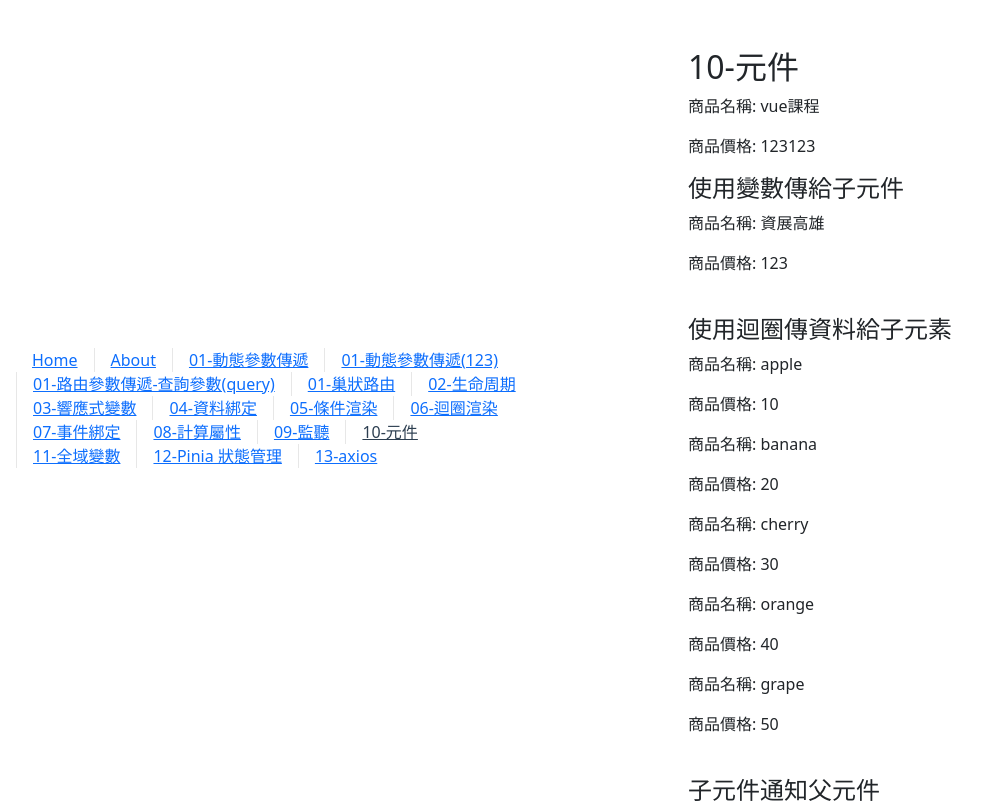
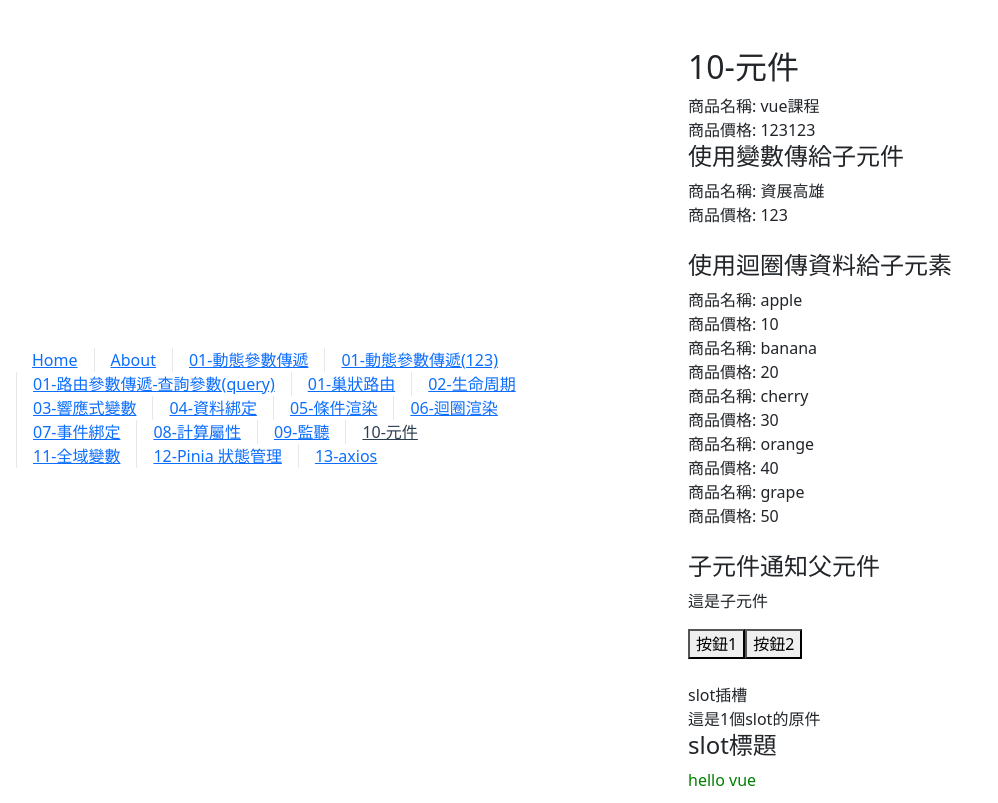
Before and after one commit to Azmull/my-vue, a Vue app: page /component in a window 1280 px wide. Shown: the top 803 px of the page, without its empty margins (0-998 px from the left). Built offline with nearby package versions, Linux system fonts and the light colour scheme.

Commit message:
複習完課程錄影檔

```diff
--- a/src/components/Product.vue
+++ b/src/components/Product.vue
@@ -8,7 +8,7 @@ const prop = defineProps({
 </script>
 <template>
   <div>
-    <p>商品名稱: {{ prop.name }}</p>
-    <p>商品價格: {{ prop.price }}</p>
+    <div>商品名稱: {{ prop.name }}</div>
+    <div>商品價格: {{ prop.price }}</div>
   </div>
 </template>
--- a/src/views/13-axios.vue
+++ b/src/views/13-axios.vue
@@ -1,57 +1,55 @@
 <script setup>
-import axios from 'axios';
-import { ref } from 'vue';
+import axios from 'axios'
+import { reactive, ref } from 'vue'
 import ProductItem from '@/components/Product.vue'
 // https://localhost:7193/api/Test
 
 const responseData = ref('')
-const products = ref([])
+const products = ref('')
 
-function btnGet(){
-  axios.get(import.meta.env.VITE_API_URL+'/Test')
-  .then(resp=>{
+function btnGet() {
+  axios
+    .get('https://localhost:7193/api/Test')
+    .then((resp) => {
       console.log(resp)
       responseData.value = resp.data
       products.value = resp.data
     })
-  .catch(error=>{
+    .catch((error) => {
       console.error(error)
     })
 }
 
-function btnPost(){
-  axios.post('https://localhost:7193/api/Test',
-  {
-    name:'ispan',
-    category:'高雄',
-    price:99
+function btnPost() {
+  axios
+    .post('https://localhost:7193/api/Test', {
+      name: 'axios.post',
+      category: '高雄',
+      price: 938,
     })
-  .then(resp=>{
+    .then((resp) => {
       responseData.value = resp.data
     })
 }
 
-function btnPut(id){
-  axios.put('https://localhost:7193/api/Test/' + id,
-  {
-    name: "西瓜超爆甜",
-    category: "水果特價中",
-    price: 200
-  }
-  ).then(resp=>{
+function btnPut(id) {
+  axios
+    .put('https://localhost:7193/api/Test/' + id, {
+      name: '西瓜超爆甜',
+      category: '水果特價中',
+      price: 200,
+    })
+    .then((resp) => {
       responseData.value = resp.data
     })
 }
 
-function btnDelete(id){
-  axios.delete('https://localhost:7193/api/Test/'+id)
-  .then(resp=>{
+function btnDelete(id) {
+  axios.delete('https://localhost:7193/api/Test/' + id).then((resp) => {
     responseData.value = resp.data
   })
 }
-
 </script>
-
 
 <template>
   <h2>13-axios</h2>
@@ -59,22 +57,18 @@ function btnDelete(id){
     <button @click="btnGet()">GET</button>
     <button @click="btnPost()">POST</button>
     <button @click="btnPut(3)">PUT</button>
-    <button @click="btnDelete(12)">DELETE</button>
+    <button @click="btnDelete(2)">DELETE</button>
   </div>
   <div>
     回傳結果:
-    <br>
+    <br />
     {{ responseData }}
   </div>
+  <br />
   <div>
     搭配迴圈&子元件
-    <br>
-    <ProductItem
-      v-for="item in products"
-      :key="item.id"
-      :name="item.name"
-      :price="item.price"
-      >
+    <br />
+    <ProductItem v-for="item in products" :key="item.id" :name="item.name" :price="item.price">
     </ProductItem>
   </div>
 </template>
```
Lines whose indentation alone changed are shown as unchanged.
